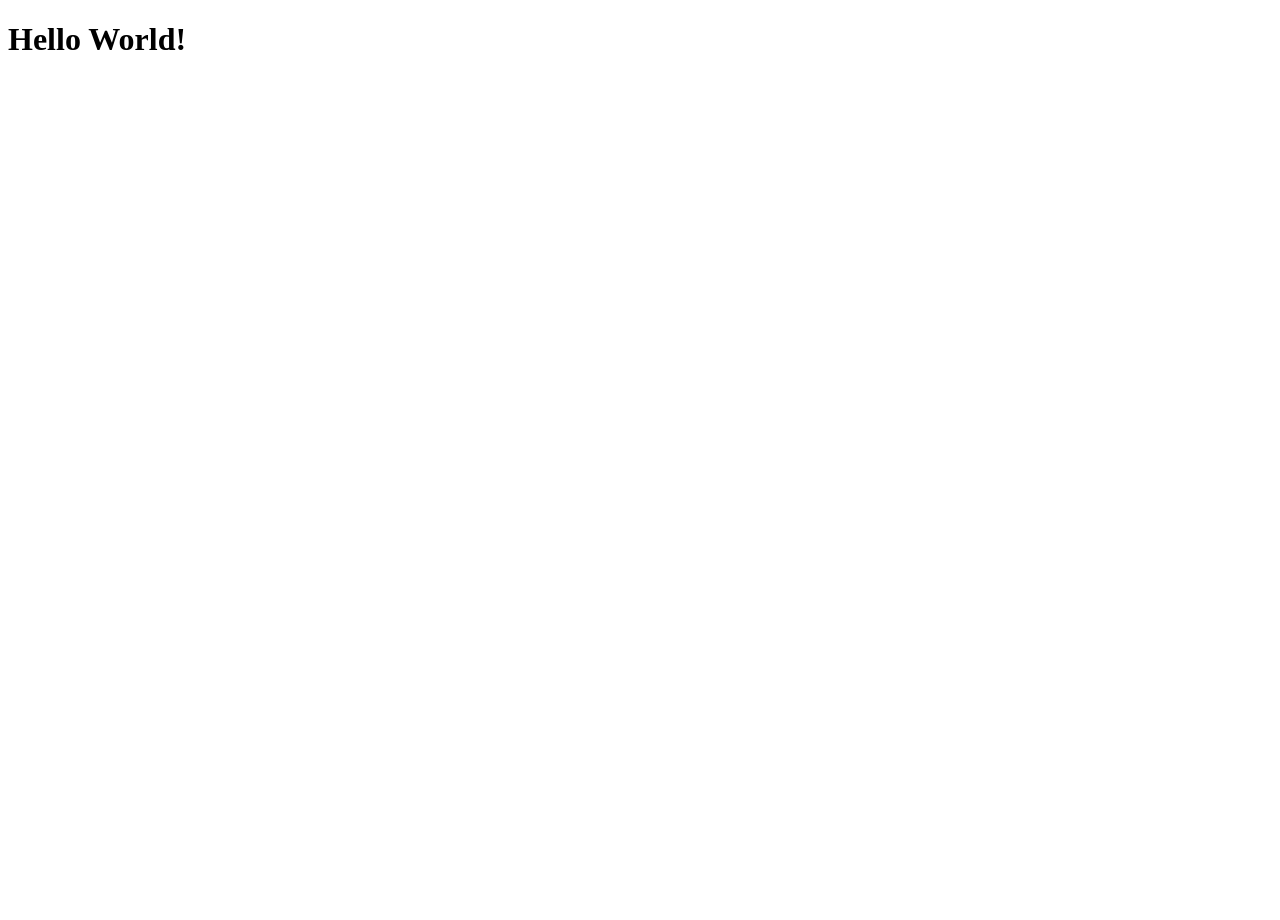
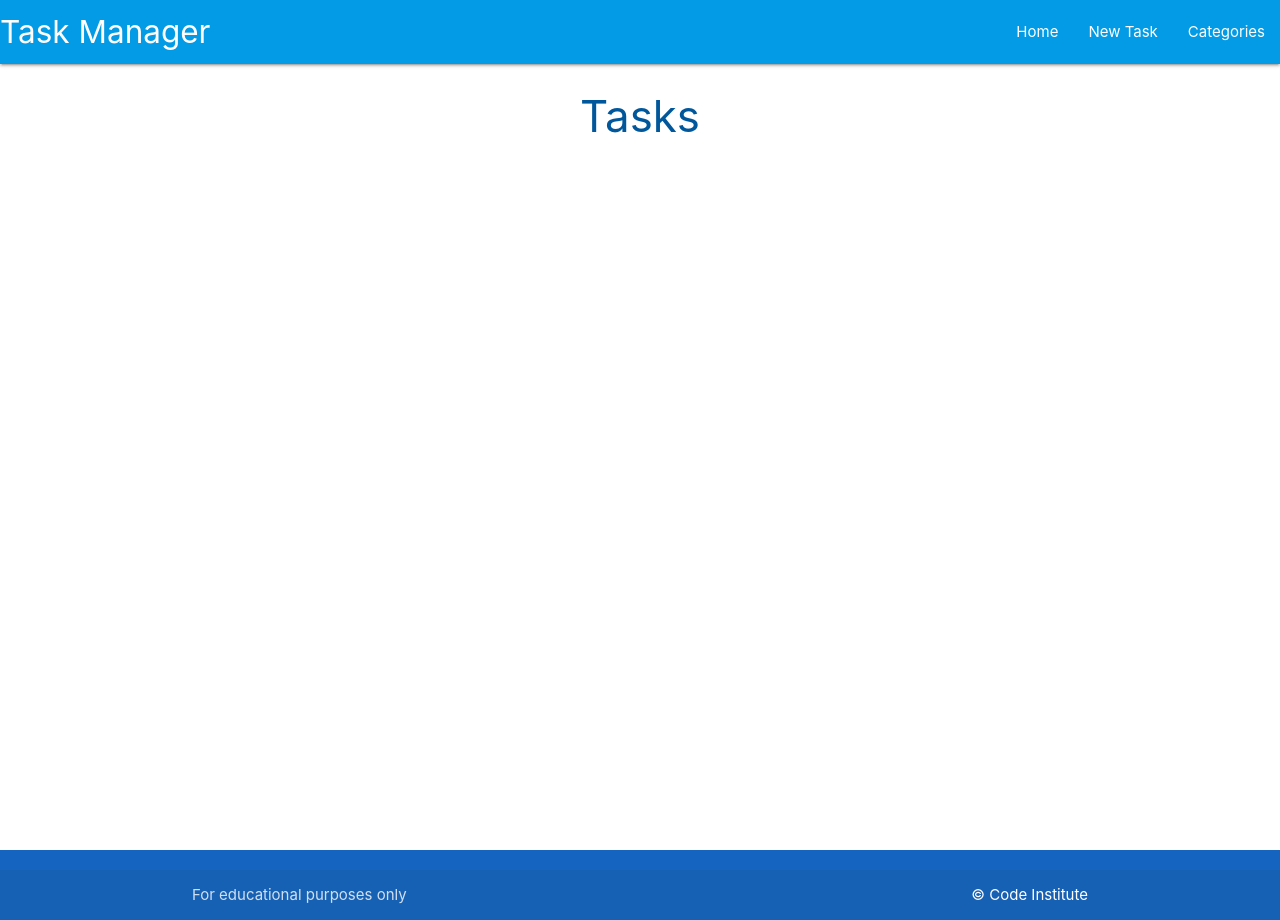
Before and after one commit to datonex/flask-sqlalchemy-taskmanager, a Flask app: page / in a window 1280 px wide. Before the commit the page is almost empty. Run offline with Flask 2, Linux system fonts and the light colour scheme.

Commit message:
Add base template and inheritace

```diff
--- a/taskmanager/routes.py
+++ b/taskmanager/routes.py
@@ -5,4 +5,4 @@ from taskmanager.models import Category, Task
 
 @app.route("/")
 def home():
-    return render_template("base.html")
+    return render_template("tasks.html")
--- /dev/null
+++ b/taskmanager/static/css/style.css
@@ -0,0 +1,9 @@
+body {
+  display: flex;
+  min-height: 100vh;
+  flex-direction: column;
+}
+
+main {
+  flex: 1 0 auto;
+}
--- /dev/null
+++ b/taskmanager/static/js/script.js
@@ -0,0 +1,4 @@
+$(document).ready(function () {
+  // sidenav initialization
+  $('.sidenav').sidenav();
+});
--- a/taskmanager/templates/base.html
+++ b/taskmanager/templates/base.html
@@ -2,16 +2,67 @@
 <html lang="en">
 
   <head>
-    <meta charset="UTF-8">
-    <meta http-equiv="X-UA-Compatible" content="IE=edge">
-    <meta name="viewport" content="width=device-width, initial-scale=1.0">
+    <meta charset="UTF-8"/>
+    <meta http-equiv="X-UA-Compatible" content="IE=edge"/>
+    <meta name="viewport" content="width=device-width, initial-scale=1.0"/>
+    <link rel="stylesheet" href="https://cdnjs.cloudflare.com/ajax/libs/font-awesome/5.15.3/css/all.min.css" integrity="sha512-iBBXm8fW90+nuLcSKlbmrPcLa0OT92xO1BIsZ+ywDWZCvqsWgccV3gFoRBv0z+8dLJgyAHIhR35VZc2oM/gI1w==" crossorigin="anonymous" referrerpolicy="no-referrer"/>
+    <link rel="stylesheet" href="https://cdnjs.cloudflare.com/ajax/libs/materialize/1.0.0/css/materialize.min.css" type="text/css"/>
+    <link rel="stylesheet" href="{{ url_for('static', filename='css/style.css') }}" type="text/css"/>
     <title>Task Manager</title>
   </head>
 
   <body>
+    <header>
+      <!-- top navbar -->
+      <nav class="light-blue darken-1">
+        <div class="nav-wrapper">
+          <a href="{{ url_for('home') }}" class="brand-logo">Task Manager</a>
+          <a href="#" data-target="mobile-demo" class="sidenav-trigger" aria-label="homepage">
+            <i class="fas fa-bars"></i>
+          </a>
+          <ul class="right hide-on-med-and-down">
+            <li>
+              <a href="{{ url_for('home') }}">Home</a>
+            </li>
+            <li>
+              <a href="">New Task</a>
+            </li>
+            <li>
+              <a href="">Categories</a>
+            </li>
+          </ul>
+        </div>
+      </nav>
+      <!-- mobile navbar -->
+      <ul class="sidenav" id="mobile-demo">
+        <li>
+          <a href="{{ url_for('home') }}">Home</a>
+        </li>
+        <li>
+          <a href="">New Task</a>
+        </li>
+        <li>
+          <a href="">Categories</a>
+        </li>
+      </ul>
+    </header>
 
-    <h1>Hello World!</h1>
+    <main class="container">
+      {% block content %}{% endblock %}
+    </main>
 
+    <footer class="page-footer blue darken-3">
+      <div class="footer-copyright">
+        <div class="container">
+          For educational purposes only
+          <a class="white-text right" href="https://codeinstitute.net" target="_blank">&copy; Code Institute</a>
+        </div>
+      </div>
+    </footer>
+
+    <script src="https://code.jquery.com/jquery-3.6.0.min.js" integrity="sha256-/xUj+3OJU5yExlq6GSYGSHk7tPXikynS7ogEvDej/m4=" crossorigin="anonymous"></script>
+    <script src="https://cdnjs.cloudflare.com/ajax/libs/materialize/1.0.0/js/materialize.min.js"></script>
+    <script src="{{ url_for('static', filename='js/script.js') }}"></script>
   </body>
 
 </html>
--- /dev/null
+++ b/taskmanager/templates/tasks.html
@@ -0,0 +1,6 @@
+{% extends "base.html" %}
+{% block content %}
+
+  <h3 class="light-blue-text text-darken-4 center-align">Tasks</h3>
+
+{% endblock %}
```
Also changed, not shown: 1 other file.
